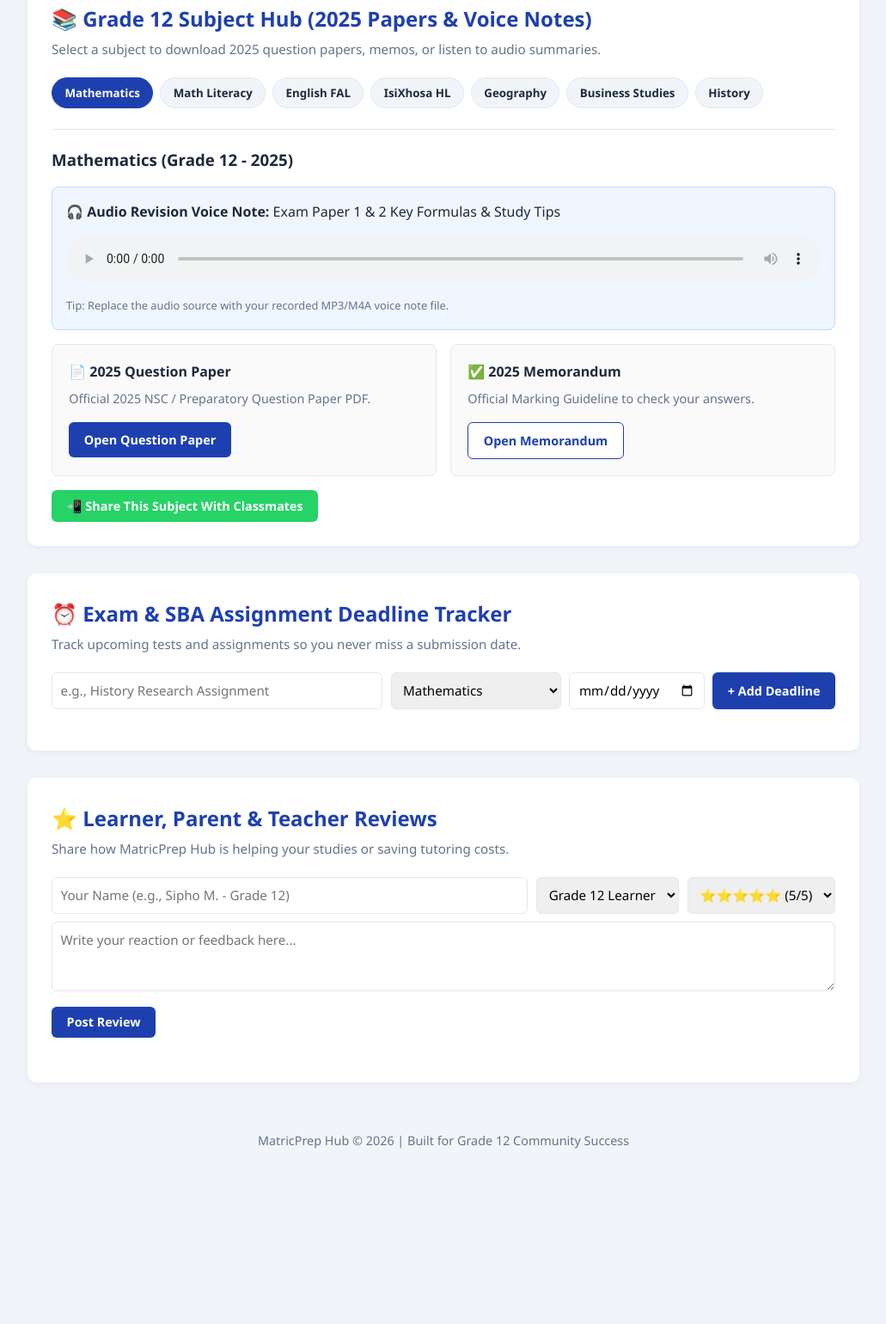
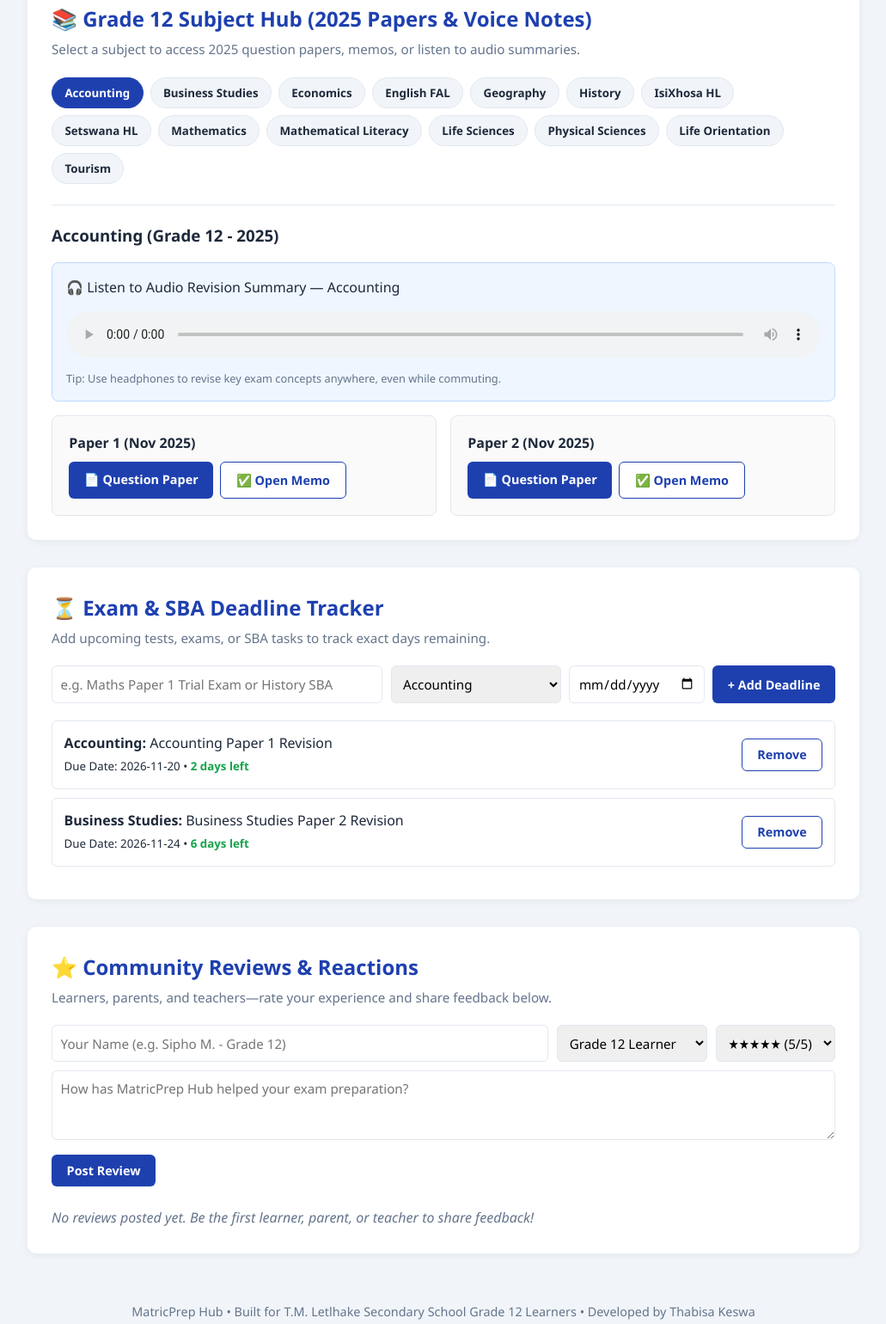
Before and after one commit to Thabisile4/MatricPrep_Hub, a plain HTML site: page index.html in a window 1280 px wide. Shown: the part 400-1940 px from the top of the page at 86% size, without its empty margins (124-1155 px from the left). Before the commit the page ends 1762 px from the top, so only its background shows below. Drawn offline with Linux system fonts and the light colour scheme.

Commit message:
Change school branding in index.html
Updated the title and content to reflect T.M. Letlhake Secondary School branding.

```diff
--- a/index.html
+++ b/index.html
@@ -3,162 +3,152 @@
 <head>
   <meta charset="UTF-8" />
   <meta name="viewport" content="width=device-width, initial-scale=1.0" />
-  <title>MatricPrep Hub | Grade 12 Study Portal</title>
+  <title>MatricPrep Hub | T.M. Letlhake Secondary School</title>
   <link rel="stylesheet" href="style.css" />
 </head>
 <body>
 
-  <!-- Navigation Header -->
-  <header class="navbar">
+  <!-- Top Navigation -->
+  <nav class="navbar">
     <div class="logo">🎓 MatricPrep Hub</div>
-    <nav class="nav-links">
+    <div class="nav-links">
       <a href="#subjects">2025 Papers & Audio</a>
       <a href="#deadlines">Deadline Tracker</a>
       <a href="#reviews">Reviews & Reactions</a>
-    </nav>
-    <div class="auth-buttons" id="auth-controls">
+    </div>
+    <div class="auth-buttons" id="authButtons">
       <button class="btn btn-outline" onclick="openModal('login')">Login</button>
       <button class="btn btn-primary" onclick="openModal('register')">Register</button>
     </div>
+  </nav>
+
+  <!-- Hero Section -->
+  <header class="hero">
+    <h1>Free Grade 12 Past Papers, Voice Notes & Exam Tracker</h1>
+    <p>Helping T.M. Letlhake Secondary School Matric learners stay on top of deadlines and cutting private tutoring costs for families.</p>
+    <div class="hero-actions">
+      <a href="#subjects" class="btn btn-primary">Start Studying</a>
+      <button class="btn btn-whatsapp" onclick="shareOnWhatsApp()">📲 Share on WhatsApp</button>
+    </div>
   </header>
 
-  <!-- Hero Section -->
-  <section class="hero">
-    <h1>Free Grade 12 Past Papers, Voice Notes & Exam Tracker</h1>
-    <p>Helping Matric learners stay on top of deadlines and cutting private tutoring costs for families.</p>
-    <div class="hero-actions">
-      <a href="#subjects" class="btn btn-primary">Start Studying</a>
-      <button class="btn btn-whatsapp" onclick="shareOnWhatsApp('MatricPrep Hub - Free Grade 12 2025 Past Papers & Audio Notes')">
-        📲 Share on WhatsApp
-      </button>
-    </div>
-  </section>
+  <main class="container">
 
-  <!-- Section 1: 7 Subjects Hub (2025 Papers + Audio Voice Notes) -->
-  <main class="container">
+    <!-- 2025 Past Papers & Audio Summaries -->
     <section id="subjects" class="card">
       <h2>📚 Grade 12 Subject Hub (2025 Papers & Voice Notes)</h2>
-      <p class="subtitle">Select a subject to download 2025 question papers, memos, or listen to audio summaries.</p>
+      <p class="subtitle">Select a subject to access 2025 question papers, memos, or listen to audio summaries.</p>
 
-      <!-- 7 Subject Tabs -->
-      <div class="subject-tabs" id="subject-tabs">
-        <button class="tab active" onclick="selectSubject('Mathematics', this)">Mathematics</button>
-        <button class="tab" onclick="selectSubject('Mathematical Literacy', this)">Math Literacy</button>
+      <div class="subject-tabs" id="subjectTabs">
+        <button class="tab active" onclick="selectSubject('Accounting', this)">Accounting</button>
+        <button class="tab" onclick="selectSubject('Business Studies', this)">Business Studies</button>
+        <button class="tab" onclick="selectSubject('Economics', this)">Economics</button>
         <button class="tab" onclick="selectSubject('English FAL', this)">English FAL</button>
+        <button class="tab" onclick="selectSubject('Geography', this)">Geography</button>
+        <button class="tab" onclick="selectSubject('History', this)">History</button>
         <button class="tab" onclick="selectSubject('IsiXhosa HL', this)">IsiXhosa HL</button>
-        <button class="tab" onclick="selectSubject('Geography', this)">Geography</button>
-        <button class="tab" onclick="selectSubject('Business Studies', this)">Business Studies</button>
-        <button class="tab" onclick="selectSubject('History', this)">History</button>
+        <button class="tab" onclick="selectSubject('Setswana HL', this)">Setswana HL</button>
+        <button class="tab" onclick="selectSubject('Mathematics', this)">Mathematics</button>
+        <button class="tab" onclick="selectSubject('Mathematical Literacy', this)">Mathematical Literacy</button>
+        <button class="tab" onclick="selectSubject('Life Sciences', this)">Life Sciences</button>
+        <button class="tab" onclick="selectSubject('Physical Sciences', this)">Physical Sciences</button>
+        <button class="tab" onclick="selectSubject('Life Orientation', this)">Life Orientation</button>
+        <button class="tab" onclick="selectSubject('Tourism', this)">Tourism</button>
       </div>
 
-      <!-- Dynamic Subject Display Area -->
-      <div class="subject-content" id="subject-display">
-        <h3 id="current-subject-title">Mathematics (Grade 12 - 2025)</h3>
+      <div class="subject-content" id="subjectContent">
+        <h3 id="currentSubjectTitle">Accounting (Grade 12 - 2025)</h3>
 
-        <!-- Audio Voice Note Player -->
         <div class="audio-box">
-          <div class="audio-info">
-            <strong>🎧 Audio Revision Voice Note:</strong>
-            <span id="audio-topic">Exam Paper 1 & 2 Key Formulas & Study Tips</span>
-          </div>
-          <audio id="voice-player" controls>
-            <source src="" type="audio/mpeg" />
+          <div class="audio-info">🎧 Listen to Audio Revision Summary — <span id="audioSubjectLabel">Accounting</span></div>
+          <audio id="subjectAudio" src="audio/accounting.mp4" controls preload="metadata">
             Your browser does not support the audio element.
           </audio>
-          <small class="hint">Tip: Replace the audio source with your recorded MP3/M4A voice note file.</small>
+          <p class="hint">Tip: Use headphones to revise key exam concepts anywhere, even while commuting.</p>
         </div>
 
-        <!-- Question Paper & Memo Links -->
-        <div class="resource-grid">
-          <div class="resource-item">
-            <h4>📄 2025 Question Paper</h4>
-            <p id="qp-desc">Official 2025 NSC / Preparatory Question Paper PDF.</p>
-            <a id="qp-link" href="#" target="_blank" class="btn btn-primary">Open Question Paper</a>
-          </div>
-          <div class="resource-item">
-            <h4>✅ 2025 Memorandum</h4>
-            <p id="memo-desc">Official Marking Guideline to check your answers.</p>
-            <a id="memo-link" href="#" target="_blank" class="btn btn-outline">Open Memorandum</a>
-          </div>
-        </div>
-
-        <button class="btn btn-whatsapp mt-1" onclick="shareSubject()">
-          📲 Share This Subject With Classmates
-        </button>
+        <!-- Dynamic Grid for Paper 1, Paper 2, and Paper 3 -->
+        <div class="resource-grid" id="resourceGrid"></div>
       </div>
     </section>
 
-    <!-- Section 2: Exam & Assignment Deadline Tracker -->
+    <!-- Exam & SBA Deadline Tracker -->
     <section id="deadlines" class="card">
-      <h2>⏰ Exam & SBA Assignment Deadline Tracker</h2>
-      <p class="subtitle">Track upcoming tests and assignments so you never miss a submission date.</p>
+      <h2>⏳ Exam & SBA Deadline Tracker</h2>
+      <p class="subtitle">Add upcoming tests, exams, or SBA tasks to track exact days remaining.</p>
 
       <form class="deadline-form" onsubmit="addDeadline(event)">
-        <input type="text" id="task-name" placeholder="e.g., History Research Assignment" required />
-        <select id="task-subject">
+        <input type="text" id="taskName" placeholder="e.g. Maths Paper 1 Trial Exam or History SBA" required />
+        <select id="taskSubject">
+          <option value="Accounting">Accounting</option>
+          <option value="Business Studies">Business Studies</option>
+          <option value="Economics">Economics</option>
+          <option value="English FAL">English FAL</option>
+          <option value="Geography">Geography</option>
+          <option value="History">History</option>
+          <option value="IsiXhosa HL">IsiXhosa HL</option>
+          <option value="Setswana HL">Setswana HL</option>
           <option value="Mathematics">Mathematics</option>
           <option value="Mathematical Literacy">Mathematical Literacy</option>
-          <option value="English FAL">English FAL</option>
-          <option value="IsiXhosa HL">IsiXhosa HL</option>
-          <option value="Geography">Geography</option>
-          <option value="Business Studies">Business Studies</option>
-          <option value="History">History</option>
+          <option value="Life Sciences">Life Sciences</option>
+          <option value="Physical Sciences">Physical Sciences</option>
+          <option value="Life Orientation">Life Orientation</option>
+          <option value="Tourism">Tourism</option>
         </select>
-        <input type="date" id="task-date" required />
+        <input type="date" id="taskDate" required />
         <button type="submit" class="btn btn-primary">+ Add Deadline</button>
       </form>
 
-      <ul class="deadline-list" id="deadline-list"></ul>
+      <ul class="deadline-list" id="deadlineList"></ul>
     </section>
 
-    <!-- Section 3: Community Review & Reaction Page -->
+    <!-- Community Review & Reaction Wall -->
     <section id="reviews" class="card">
-      <h2>⭐ Learner, Parent & Teacher Reviews</h2>
-      <p class="subtitle">Share how MatricPrep Hub is helping your studies or saving tutoring costs.</p>
+      <h2>⭐ Community Reviews & Reactions</h2>
+      <p class="subtitle">Learners, parents, and teachers—rate your experience and share feedback below.</p>
 
       <form class="review-form" onsubmit="submitReview(event)">
         <div class="form-row">
-          <input type="text" id="reviewer-name" placeholder="Your Name (e.g., Sipho M. - Grade 12)" required />
-          <select id="reviewer-role">
+          <input type="text" id="reviewerName" placeholder="Your Name (e.g. Sipho M. - Grade 12)" required />
+          <select id="reviewerRole">
             <option value="Grade 12 Learner">Grade 12 Learner</option>
-            <option value="Parent">Parent</option>
-            <option value="Teacher">Teacher</option>
+            <option value="Parent / Guardian">Parent / Guardian</option>
+            <option value="Teacher / Educator">Teacher / Educator</option>
           </select>
-          <select id="review-rating">
-            <option value="⭐⭐⭐⭐⭐">⭐⭐⭐⭐⭐ (5/5)</option>
-            <option value="⭐⭐⭐⭐">⭐⭐⭐⭐ (4/5)</option>
-            <option value="⭐⭐⭐">⭐⭐⭐ (3/5)</option>
+          <select id="reviewerRating">
+            <option value="5">★★★★★ (5/5)</option>
+            <option value="4">★★★★☆ (4/5)</option>
+            <option value="3">★★★☆☆ (3/5)</option>
+            <option value="2">★★☆☆☆ (2/5)</option>
+            <option value="1">★☆☆☆☆ (1/5)</option>
           </select>
         </div>
-        <textarea id="review-text" rows="3" placeholder="Write your reaction or feedback here..." required></textarea>
+        <textarea id="reviewerComment" rows="3" placeholder="How has MatricPrep Hub helped your exam preparation?" required></textarea>
         <button type="submit" class="btn btn-primary">Post Review</button>
       </form>
 
-      <div class="reviews-wall" id="reviews-wall"></div>
+      <div class="reviews-wall" id="reviewsWall"></div>
     </section>
+
   </main>
 
-  <!-- Registration / Login Modal -->
-  <div class="modal-backdrop" id="auth-modal">
+  <!-- Login / Register Modal -->
+  <div class="modal-backdrop" id="authModal">
     <div class="modal">
       <span class="close-btn" onclick="closeModal()">&times;</span>
-      <h3 id="modal-title">Register Account</h3>
+      <h3 id="modalTitle">Learner Login</h3>
       <form onsubmit="handleAuth(event)">
-        <div id="name-group">
-          <label>Full Name</label>
-          <input type="text" id="auth-name" placeholder="Enter your name" />
-        </div>
-        <label>Email Address</label>
-        <input type="email" id="auth-email" placeholder="learner@example.com" required />
-        <label>Password</label>
-        <input type="password" id="auth-password" placeholder="Create a password" required />
-        <button type="submit" class="btn btn-primary full-width" id="modal-submit-btn">Create Account</button>
+        <label for="userNameInput">Full Name</label>
+        <input type="text" id="userNameInput" placeholder="Enter your name" required />
+        <label for="userEmailInput">Email or Student ID</label>
+        <input type="text" id="userEmailInput" placeholder="learner@school.co.za" required />
+        <button type="submit" class="btn btn-primary full-width">Continue to Dashboard</button>
       </form>
     </div>
   </div>
 
   <footer>
-    <p>MatricPrep Hub &copy; 2026 | Built for Grade 12 Community Success</p>
+    <p>MatricPrep Hub • Built for T.M. Letlhake Secondary School Grade 12 Learners • Developed by Thabisa Keswa</p>
   </footer>
 
   <script src="script.js"></script>
```
